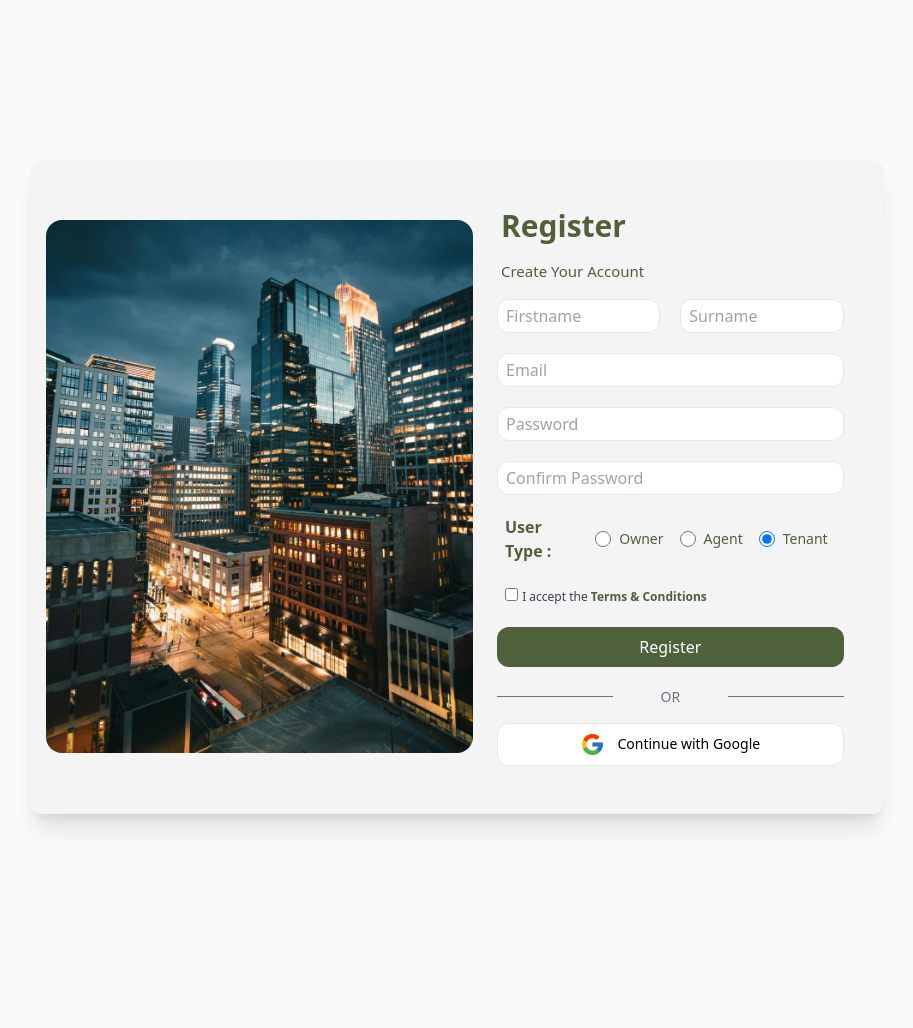
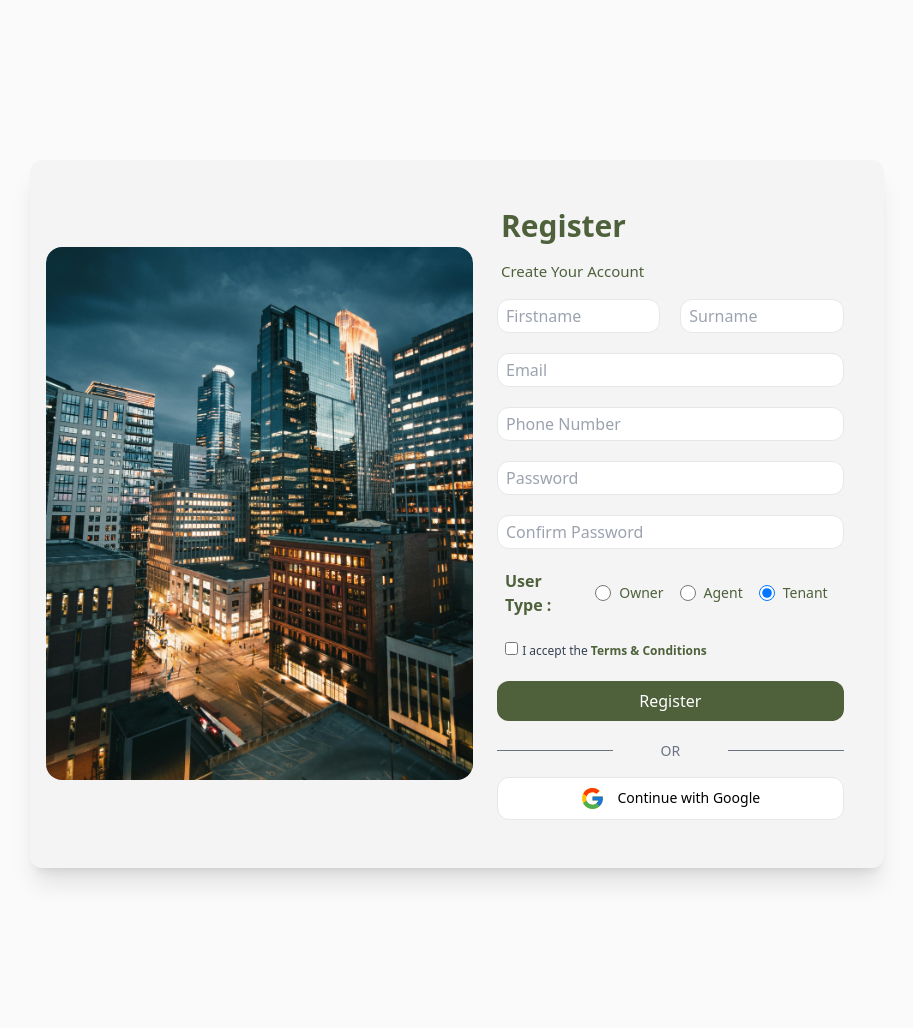
Before and after one commit to ayushkhopatkar/final-year-major-project, a Python web app: template Template/login_signup_page/signup.html in a window 1280 px wide. Shown: the whole page, without its empty margins (183-1096 px from the left). Before the commit the page ends 829 px from the top, so only its background shows below. Run offline with Jinja, Linux system fonts and the light colour scheme; the template is opened without the code that fills it, so the values that code supplies are empty; some libraries are stand-ins or nearby versions.

Commit message:
signup page

```diff
--- a/Template/login_signup_page/login.html
+++ b/Template/login_signup_page/login.html
@@ -13,7 +13,7 @@
         class="bg-zinc-100 flex rounded-2xl shadow-lg max-w-3xl p-5 items-center"
       >
         <!-- form -->
-        <div class="md:w-1/2 px-16">
+        <div class="md:w-1/2 md:pr-10">
           <h2 class="font-bold text-2xl text-[#4E613B]">Login</h2>
           <p class="text-[13px] mt-1 text-[#4E613B]">
             If already registered , easily log in
@@ -98,7 +98,7 @@
           <div class="mt-1 text-xs flex justify-between items-center">
             <p>Don't have an account?</p>
             <button
-              class="py-2 px-5 bg-gray-100 rounded-xl hover:scale-110 text-[#4E613B] font-bold"
+              class="py-2 bg-gray-100 rounded-xl hover:scale-110 text-[#4E613B] font-bold"
             >
               Register
             </button>
--- a/Template/login_signup_page/signup.html
+++ b/Template/login_signup_page/signup.html
@@ -39,6 +39,12 @@
                   placeholder="Email"
                   class="border rounded-xl py-1 px-2 w-full"
                 />
+                <div class="mt-5">
+                    <input
+                      type="number"
+                      placeholder="Phone Number"
+                      class="border rounded-xl py-1 px-2 w-full"
+                    />
                 <div class="mt-5">
                     <input
                       type="password"
```
